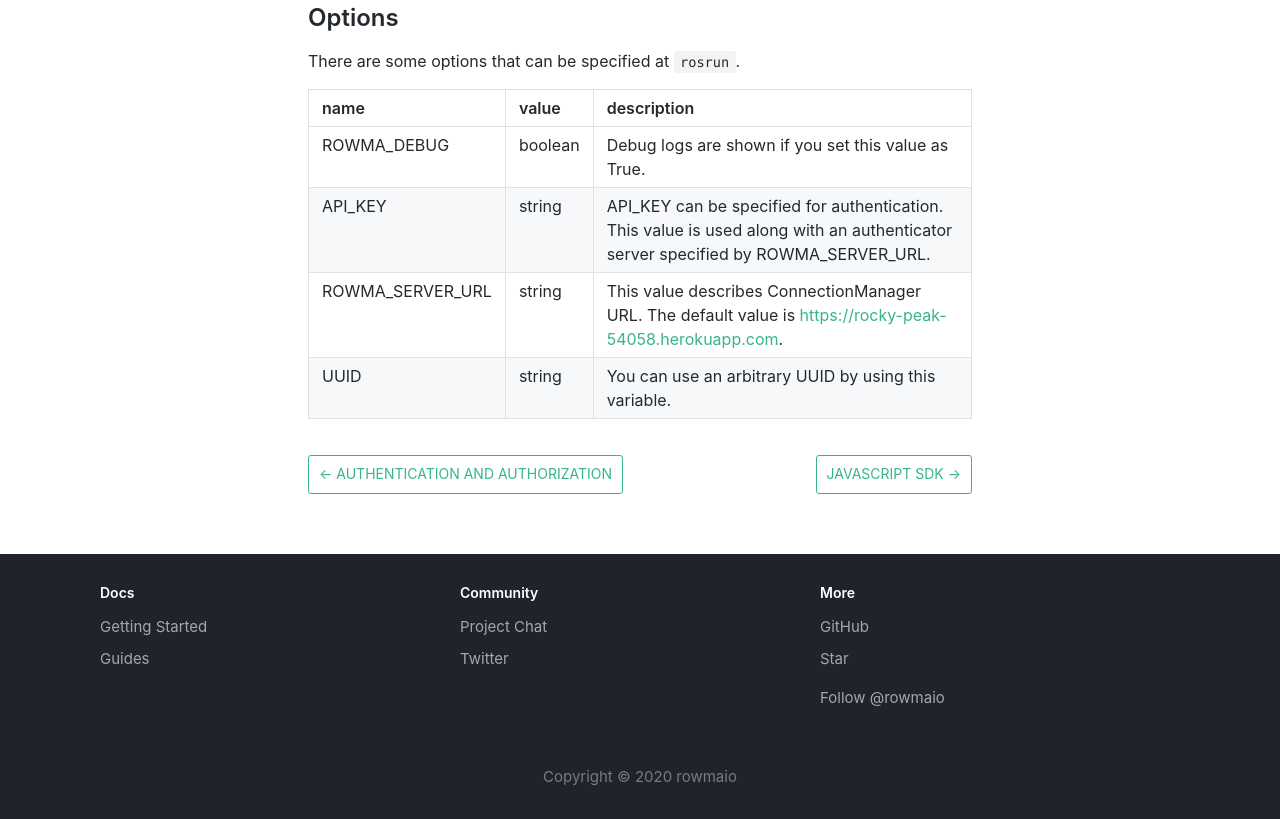
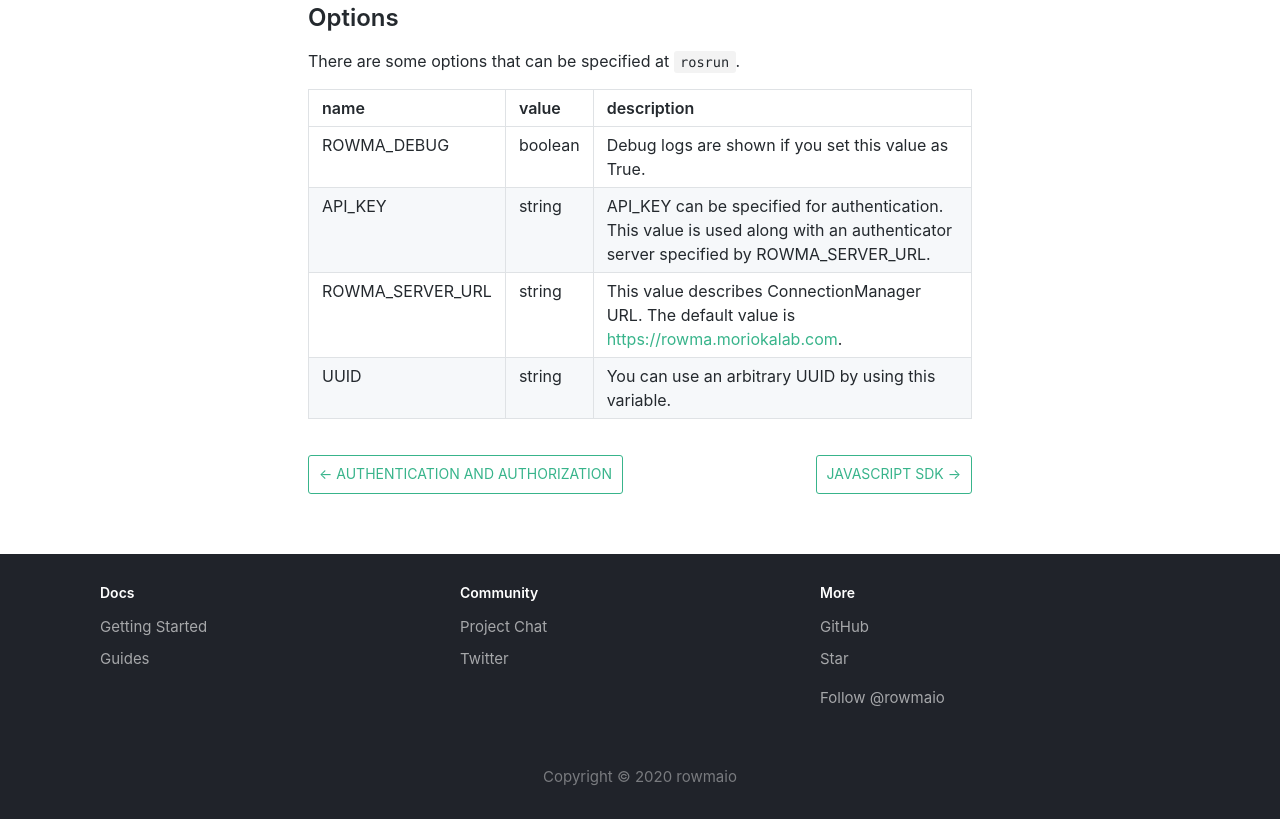
Before and after one commit to rowma/documentation, a plain HTML site: page en/rowma-ros-overview.html in a window 1280 px wide. Shown: the part 806-1625 px from the top of the page. Drawn offline with nearby package versions, Linux system fonts and the light colour scheme.

Commit message:
Deploy website
Deploy website version based on d925f3e084f95b1c32787466b05b41a4d34e0df1

```diff
--- a/en/rowma-ros-overview.html
+++ b/en/rowma-ros-overview.html
@@ -92,7 +92,7 @@ catkin_make
 <tbody>
 <tr><td style="text-align:left">ROWMA_DEBUG</td><td style="text-align:left">boolean</td><td style="text-align:left">Debug logs are shown if you set this value as True.</td></tr>
 <tr><td style="text-align:left">API_KEY</td><td style="text-align:left">string</td><td style="text-align:left">API_KEY can be specified for authentication. This value is used along with an authenticator server specified by ROWMA_SERVER_URL.</td></tr>
-<tr><td style="text-align:left">ROWMA_SERVER_URL</td><td style="text-align:left">string</td><td style="text-align:left">This value describes ConnectionManager URL. The default value is <a href="https://rocky-peak-54058.herokuapp.com">https://rocky-peak-54058.herokuapp.com</a>.</td></tr>
+<tr><td style="text-align:left">ROWMA_SERVER_URL</td><td style="text-align:left">string</td><td style="text-align:left">This value describes ConnectionManager URL. The default value is <a href="https://rowma.moriokalab.com">https://rowma.moriokalab.com</a>.</td></tr>
 <tr><td style="text-align:left">UUID</td><td style="text-align:left">string</td><td style="text-align:left">You can use an arbitrary UUID by using this variable.</td></tr>
 </tbody>
 </table>
```
Also changed, not shown: en/rowma-ros-overview/index.html (+1 -1 lines), ja/rowma-ros-overview.html (+1 -1 lines), ja/rowma-ros-overview/index.html (+1 -1 lines), zh-CN/rowma-ros-overview.html (+1 -1 lines), zh-CN/rowma-ros-overview/index.html (+1 -1 lines).
